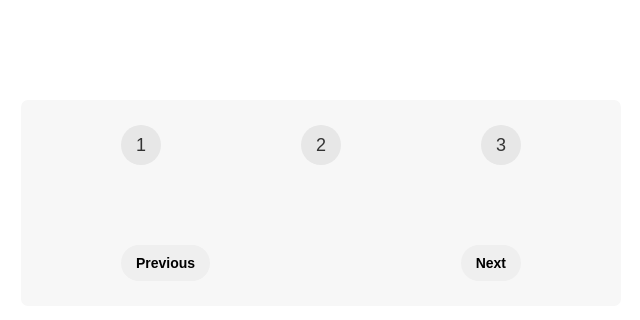
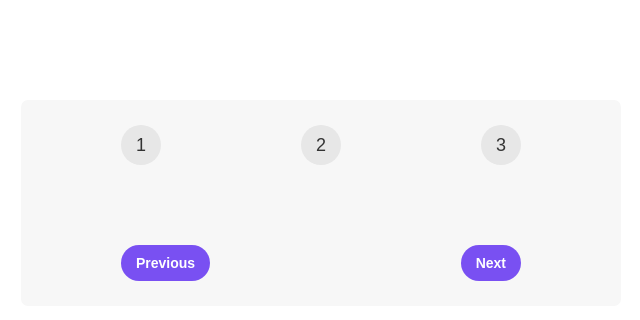
Before and after one commit to AbdullahiAbdulganiyu/steps-react-project, a React (Create React App) app: page / in a window 1280 px wide. Shown: the top 320 px of the page, without its empty margins (319-959 px from the left). Built offline with nearby package versions, Linux system fonts and the light colour scheme.

Commit message:
adding backgroundColor and textColor to the buttons

```diff
--- a/src/App.js
+++ b/src/App.js
@@ -11,8 +11,10 @@
       </div>
       <p className="message"></p>
       <div className="buttons">
-        <button>Previous</button>
-        <button>Next</button>
+        <button style={{ backgroundColor: "#7950f2", color: "#fff" }}>
+          Previous
+        </button>
+        <button style={{ background: "#7950f2", color: "#fff" }}>Next</button>
       </div>
     </div>
   );
```
